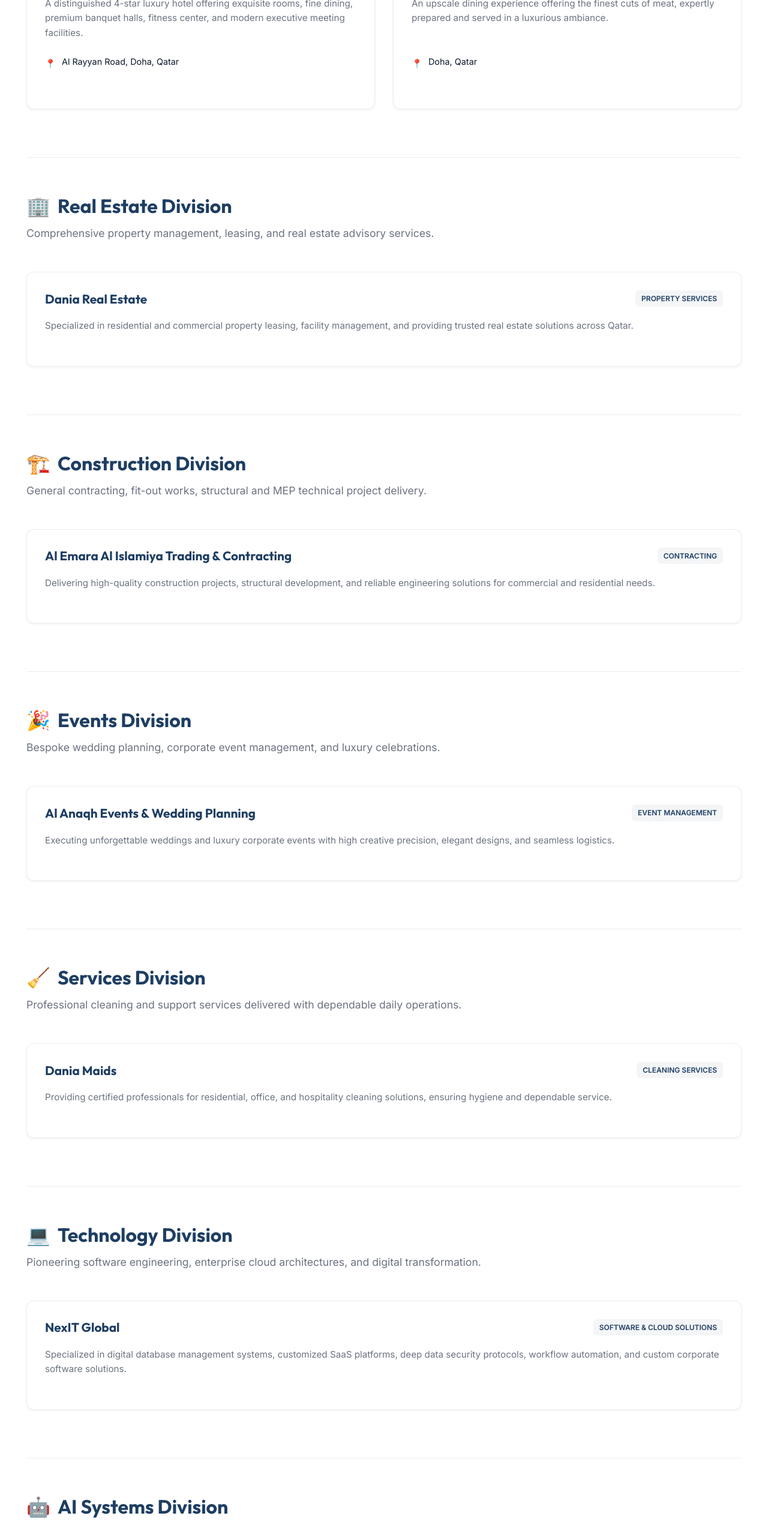
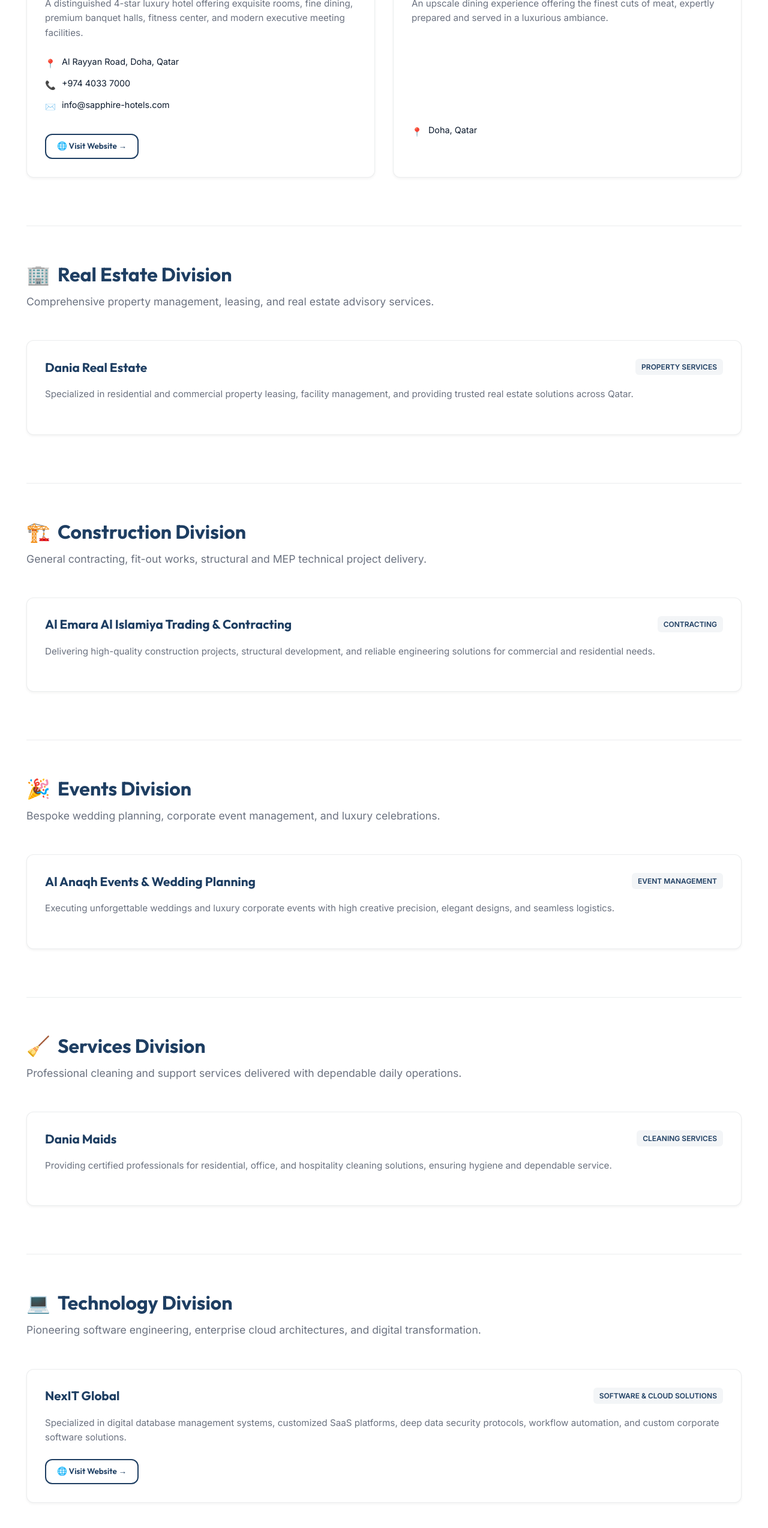
Before and after one commit to maxypro22/nmj-group, a React (Vite) app: page /divisions in a window 1280 px wide. Shown: the part 1020-3567 px from the top of the page at 60% size. Built offline with nearby package versions, Linux system fonts and the light colour scheme; no server answers; the database is empty.

Commit message:
Add website links to divisions (Sapphire, NexIT, Five Nodes AI)

```diff
--- a/src/pages/Divisions.jsx
+++ b/src/pages/Divisions.jsx
@@ -67,6 +67,17 @@
                       <span className="company-detail-icon">📍</span>
                       <span>Al Rayyan Road, Doha, Qatar</span>
                     </div>
+                    <div className="company-detail-item">
+                      <span className="company-detail-icon">📞</span>
+                      <span>+974 4033 7000</span>
+                    </div>
+                    <div className="company-detail-item">
+                      <span className="company-detail-icon">✉️</span>
+                      <span>info@sapphire-hotels.com</span>
+                    </div>
+                  </div>
+                  <div className="company-card-links">
+                    <a href="https://sapphire-hotels.com/" target="_blank" rel="noopener noreferrer" className="btn btn-outline-dark" style={{ padding: '8px 18px', fontSize: '0.85rem' }}>🌐 Visit Website →</a>
                   </div>
                 </div>
 
@@ -181,6 +192,9 @@
                     <span className="company-card-badge">Software & Cloud Solutions</span>
                   </div>
                   <p className="company-card-text">Specialized in digital database management systems, customized SaaS platforms, deep data security protocols, workflow automation, and custom corporate software solutions.</p>
+                  <div className="company-card-links">
+                    <a href="https://nexitglobal.com/" target="_blank" rel="noopener noreferrer" className="btn btn-outline-dark" style={{ padding: '8px 18px', fontSize: '0.85rem' }}>🌐 Visit Website →</a>
+                  </div>
                 </div>
               </div>
             </div>
@@ -200,6 +214,9 @@
                     <span className="company-card-badge">Artificial Intelligence</span>
                   </div>
                   <p className="company-card-text">Delivering next-generation AI-powered operational solutions, predictive analytics, and automated decision-making frameworks to maximize corporate efficiency.</p>
+                  <div className="company-card-links">
+                    <a href="https://fivenodes.ai/" target="_blank" rel="noopener noreferrer" className="btn btn-outline-dark" style={{ padding: '8px 18px', fontSize: '0.85rem' }}>🌐 Visit Website →</a>
+                  </div>
                 </div>
               </div>
             </div>
```
